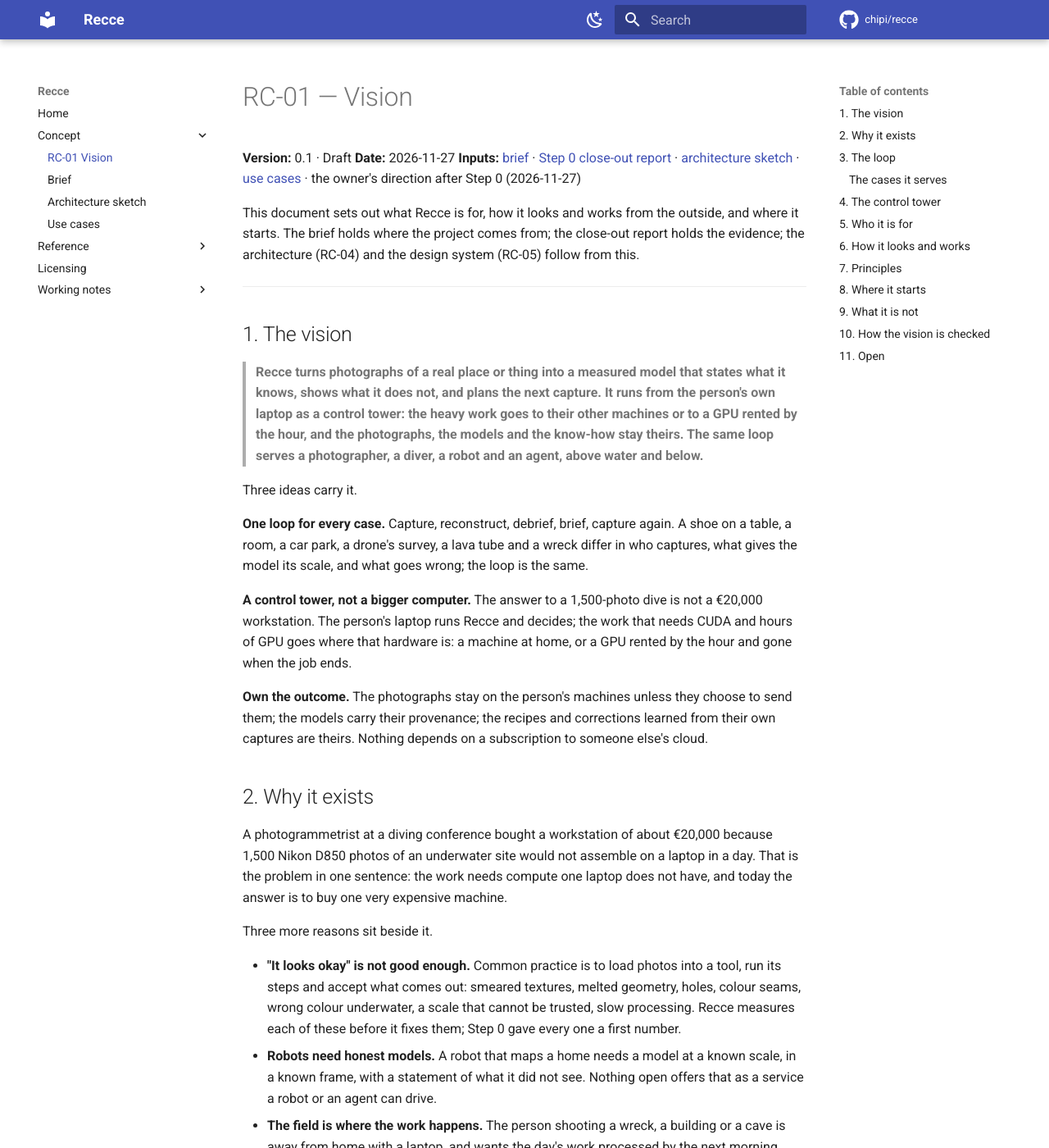
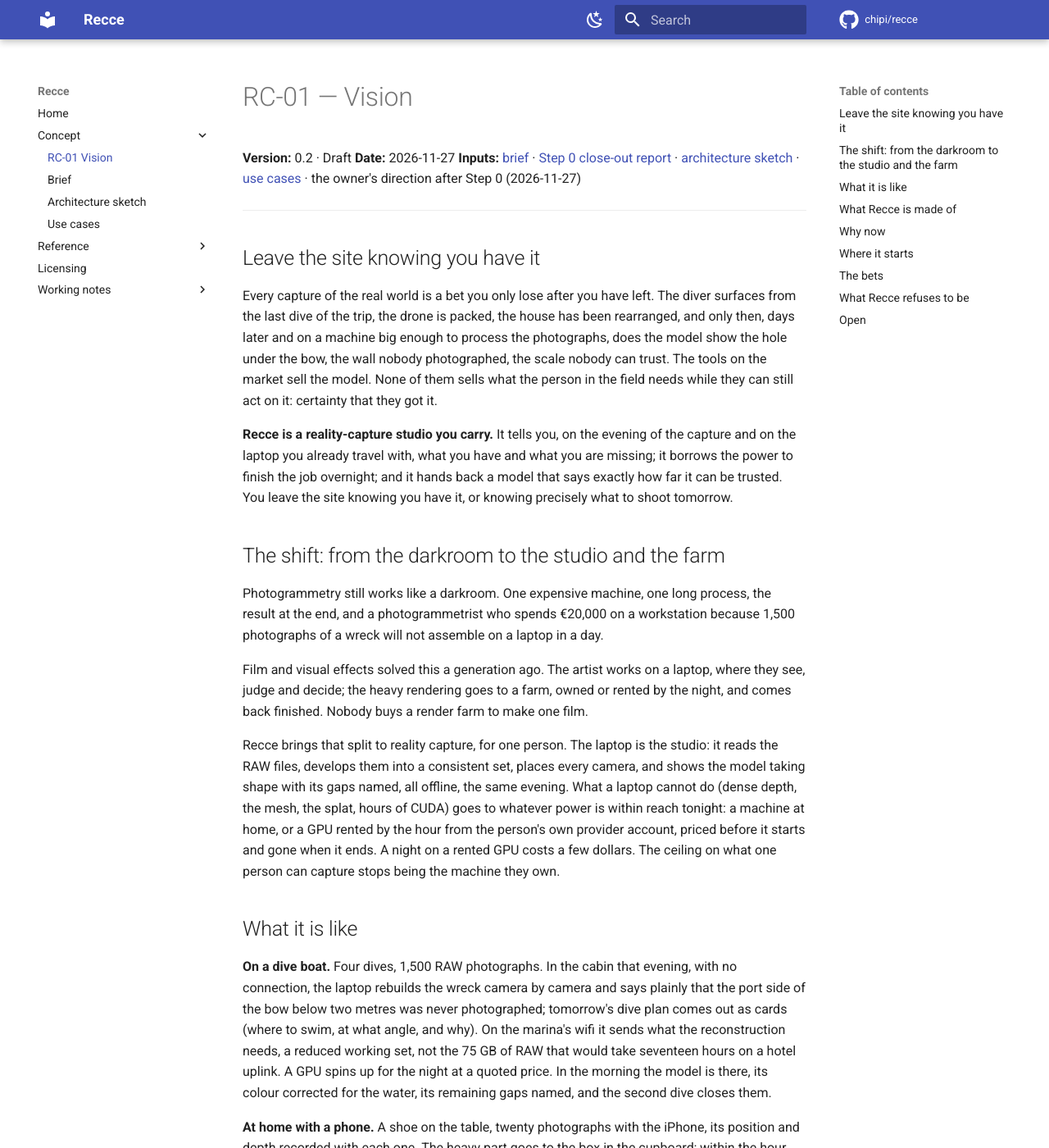
Before and after one commit to chipi/photogrammetry, an MkDocs documentation site: the page built from docs/concept/RC-01-vision.md, in a window 1280 px wide and 1400 px high. Shown: the whole window at 82% size. Built offline with MkDocs 1.6.1 and Material for MkDocs 9.7.7, drawn with Linux system fonts in a browser that asks for light colours; comment, search, counter and statistics services are not loaded; some of the changed text lies outside the part shown.

Commit message:
docs(RC-01): the vision rewritten as one argument
Replaces the first draft, which restated the owner's direction section by
section. The vision now argues one idea: capture is a bet lost after
leaving the site, and Recce sells certainty in the field; a laptop
studio judges the capture the same evening, borrowed power (home
machines or a GPU rented by the hour) finishes it overnight, and every
model carries a datasheet of how far it can be trusted. Scenarios, the
parts it is made of, why now, where it starts, the bets, and what it
refuses to be.

Cross-doc check: docs/concept/RC-brief.md (origin, §4 decisions),
docs/wip/step0-closeout-2026-11-27.md (52.4 and 14.7 mm, GLOMAP speed),
docs/wip/gpu-rental-p7.md (hourly price), docs/concept/RC-architecture-sketch.md
(§4 and §10 open questions).

Co-Authored-By: Claude Opus 5.5 <noreply@anthropic.com>
Claude-Session: https://claude.ai/code/session_014cvkLA9GgiW1hKuE9gqJDG

```diff
--- a/docs/concept/RC-01-vision.md
+++ b/docs/concept/RC-01-vision.md
@@ -1,229 +1,151 @@
 # RC-01 — Vision
 
-**Version:** 0.1 · Draft
+**Version:** 0.2 · Draft
 **Date:** 2026-11-27
 **Inputs:** [brief](RC-brief.md) · [Step 0 close-out report](../wip/step0-closeout-2026-11-27.md) ·
 [architecture sketch](RC-architecture-sketch.md) · [use cases](RC-use-cases.md) ·
 the owner's direction after Step 0 (2026-11-27)
 
-This document sets out what Recce is for, how it looks and works from the outside, and where it
-starts. The brief holds where the project comes from; the close-out report holds the evidence; the
-architecture (RC-04) and the design system (RC-05) follow from this.
-
 ---
 
-## 1. The vision
+## Leave the site knowing you have it
 
-> **Recce turns photographs of a real place or thing into a measured model that states what it
-> knows, shows what it does not, and plans the next capture. It runs from the person's own laptop
-> as a control tower: the heavy work goes to their other machines or to a GPU rented by the hour,
-> and the photographs, the models and the know-how stay theirs. The same loop serves a
-> photographer, a diver, a robot and an agent, above water and below.**
+Every capture of the real world is a bet you only lose after you have left. The diver surfaces
+from the last dive of the trip, the drone is packed, the house has been rearranged, and only then,
+days later and on a machine big enough to process the photographs, does the model show the hole
+under the bow, the wall nobody photographed, the scale nobody can trust. The tools on the market
+sell the model. None of them sells what the person in the field needs while they can still act on
+it: certainty that they got it.
 
-Three ideas carry it.
+**Recce is a reality-capture studio you carry.** It tells you, on the evening of the capture and
+on the laptop you already travel with, what you have and what you are missing; it borrows the
+power to finish the job overnight; and it hands back a model that says exactly how far it can be
+trusted. You leave the site knowing you have it, or knowing precisely what to shoot tomorrow.
 
-**One loop for every case.** Capture, reconstruct, debrief, brief, capture again. A shoe on a
-table, a room, a car park, a drone's survey, a lava tube and a wreck differ in who captures, what
-gives the model its scale, and what goes wrong; the loop is the same.
+## The shift: from the darkroom to the studio and the farm
 
-**A control tower, not a bigger computer.** The answer to a 1,500-photo dive is not a €20,000
-workstation. The person's laptop runs Recce and decides; the work that needs CUDA and hours of GPU
-goes where that hardware is: a machine at home, or a GPU rented by the hour and gone when the job
-ends.
+Photogrammetry still works like a darkroom. One expensive machine, one long process, the result at
+the end, and a photogrammetrist who spends €20,000 on a workstation because 1,500 photographs of a
+wreck will not assemble on a laptop in a day.
 
-**Own the outcome.** The photographs stay on the person's machines unless they choose to send
-them; the models carry their provenance; the recipes and corrections learned from their own
-captures are theirs. Nothing depends on a subscription to someone else's cloud.
+Film and visual effects solved this a generation ago. The artist works on a laptop, where they
+see, judge and decide; the heavy rendering goes to a farm, owned or rented by the night, and
+comes back finished. Nobody buys a render farm to make one film.
 
-## 2. Why it exists
+Recce brings that split to reality capture, for one person. The laptop is the studio: it reads
+the RAW files, develops them into a consistent set, places every camera, and shows the model
+taking shape with its gaps named, all offline, the same evening. What a laptop cannot do (dense
+depth, the mesh, the splat, hours of CUDA) goes to whatever power is within reach tonight: a
+machine at home, or a GPU rented by the hour from the person's own provider account, priced before
+it starts and gone when it ends. A night on a rented GPU costs a few dollars. The ceiling on what
+one person can capture stops being the machine they own.
 
-A photogrammetrist at a diving conference bought a workstation of about €20,000 because 1,500
-Nikon D850 photos of an underwater site would not assemble on a laptop in a day. That is the
-problem in one sentence: the work needs compute one laptop does not have, and today the answer is
-to buy one very expensive machine.
+## What it is like
 
-Three more reasons sit beside it.
+**On a dive boat.** Four dives, 1,500 RAW photographs. In the cabin that evening, with no
+connection, the laptop rebuilds the wreck camera by camera and says plainly that the port side of
+the bow below two metres was never photographed; tomorrow's dive plan comes out as cards (where
+to swim, at what angle, and why). On the marina's wifi it sends what the reconstruction needs, a
+reduced working set, not the 75 GB of RAW that would take seventeen hours on a hotel uplink. A GPU
+spins up for the night at a quoted price. In the morning the model is there, its colour corrected
+for the water, its remaining gaps named, and the second dive closes them.
 
-- **"It looks okay" is not good enough.** Common practice is to load photos into a tool, run its
-  steps and accept what comes out: smeared textures, melted geometry, holes, colour seams, wrong
-  colour underwater, a scale that cannot be trusted, slow processing. Recce measures each of these
-  before it fixes them; Step 0 gave every one a first number.
-- **Robots need honest models.** A robot that maps a home needs a model at a known scale, in a
-  known frame, with a statement of what it did not see. Nothing open offers that as a service a
-  robot or an agent can drive.
-- **The field is where the work happens.** The person shooting a wreck, a building or a cave is
-  away from home with a laptop, and wants the day's work processed by the next morning, with
-  a clear answer to "what do I shoot tomorrow?"
+**At home with a phone.** A shoe on the table, twenty photographs with the iPhone, its position
+and depth recorded with each one. The heavy part goes to the box in the cupboard; within the hour
+later there is a model at its true size, ready for Blender or a game engine. Then the whole room,
+which is the same room the robots map.
 
-## 3. The loop
+**A robot overnight.** The robot re-maps the flat while everyone sleeps and hands Recce its
+photographs and poses. In the morning the model sits in the robot's own frame at its true scale,
+with what changed since last month and the corner the robot never saw.
 
-| Step | What happens | Mission word, beside the term |
-|---|---|---|
-| Capture | Photos, RAW, video, poses and depth come in through one capture-set format, from a phone, a camera, a drone or a robot | sortie |
-| Reconstruct | A recipe chosen for the case runs over every machine the person has | |
-| Debrief (quality report) | Scale, frame, coverage and uncertainty for every part of the model, each claim with its evidence | debrief |
-| Brief (gap list) | What to shoot next, from where and why: cards for a person, JSON for a robot, MCP for an agent | brief for the next sortie |
+**An agent at the controls.** Someone's own agent starts the reconstruction, reads where it is
+weak, compares two recipes and proposes the next capture, through the same interface a person
+uses.
 
-The loop is what makes a model trustworthy. Step 0 showed why: on a scanned room, surfaces that
-no frame saw are 52.4 mm off the laser reference, surfaces seen by 32 or more frames 14.7 mm. A
-visible gap is worth more than a pretty model, because the next capture can close it.
+## What Recce is made of
 
-### The cases it serves
+**A model with a datasheet.** Every model leaves Recce the way a measuring instrument leaves the
+factory: with its specification. Its true size, or "size unknown"; its frame; where it is solid,
+where it is inferred, where nothing was seen. Step 0 showed why that matters: on a scanned room,
+surfaces no photograph saw are 52.4 mm off the laser reference, surfaces seen by thirty-two or
+more are 14.7 mm off. A model that hides that difference cannot be measured from, handed to a
+robot or trusted on a dive. A model that shows it can.
 
-| Case | Who captures | What gives scale and frame | What goes wrong | What comes out |
-|---|---|---|---|---|
-| Object (shoes, Lego, a camera) | The person, iPhone or DSLR, turntable | ARKit, a scale bar | Texture, fine detail | Mesh, splat, game asset |
-| Room, home | The person with the iPhone, then the robots | ARKit and LiDAR, robot poses | Blank walls, what nobody looked at | Structured rooms, splat |
-| Car, bikes | Walk-around | Priors or a measured distance | Shine, thin tubes | Mesh, presentation |
-| Building, terrain | Drone | RTK, control points | Focal length traded against height | Terrain, buildings |
-| Cave | Walking survey | Survey stations | Forks, narrow passages | Passage model |
-| Wreck, reef | Diver, DSLR in a housing | A refractive camera model, targets | Colour, haze, refraction, 1,500 RAW photos | Model with corrected colour |
-| A robot's map | The robot | Its own poses | What it did not see | A model placed in its map |
+**Capture as a conversation.** The person shoots, Recce answers, the person shoots again. The
+answer is concrete: where to stand, what to point at, what it will fix. The finished model is
+where the conversation stops, not the point of it. A person, a robot and an agent hold the same
+conversation in their own language: cards, a JSON brief, MCP.
 
-## 4. The control tower
+**Power on tap, decided by the person.** Compute is something switched on for a night and off in
+the morning, never something bought in advance. Recce shows which machine did what, what moved
+over the network and what it cost, and never rents anything without the person's go.
 
-**The laptop decides; the work goes where the hardware is.** Recce runs on the person's laptop,
-in the field without a connection as well as at home. It does what a laptop does well and fast:
-reading the photos, developing the RAW once for the whole set, sorting out the bad frames,
-registering the cameras, and writing a debrief and a gap list the same evening, so the loop
-closes in the field with no connection at all.
+**Everything stays the person's.** The photographs stay on their machines unless they send them;
+the models carry their history; the corrections Recce learns from their own camera, their own
+housing and their own captures belong to them. Recce runs no cloud of its own; it is open source,
+and the person's data has nowhere else to go.
 
-Then it hands off. Dense depth, which the mesh and its texture build on, needs CUDA or HIP and
-hours of GPU, and does not run on a MacBook today; a Mac trains splats only with Brush, the
-CUDA tools not at all (Step 0). Recce sends that work to:
+**Places with a history.** A dive site visited each season, the rooms of a home, the flat a robot
+maps every week: each becomes a place Recce remembers, not a folder of exports. The next visit
+starts from the last visit's gaps.
 
-- **the person's own machines**, over a private network, when they have them;
-- **a GPU rented by the hour**, from the person's own account with a provider, started with their
-  go, shown with its estimated cost before and its real cost after, and gone when the job ends.
+**A teacher in the studio.** Recce explains as it goes: every stage is something to look at and
+understand, from the cameras finding each other to the light falling off with depth underwater.
+Small labs inside the product show the physics behind a bad capture (baseline, overlap, blur,
+rolling shutter, refraction). A person's own AI, when they connect one, coaches on top: why this
+capture came out the way it did and what to do about it, every number it uses checked against
+Recce's own. Without it, Recce is complete. After a few outings the person reshoots less, because
+they understand what the camera needs.
 
-This is what opens Recce to people without a workstation: an evening of a rented CUDA machine
-costs a few dollars, not €20,000. The person pays for the hours they use and keeps everything
-that comes out.
+## Why now
 
-**Send what the next stage needs, not what the camera wrote.** 1,500 RAW photos at 50 MB are
-75 GB: about 17 hours over a 10 Mbit/s hotel uplink. Developed images at the resolution dense
-depth and splats work at are a fraction of that (an estimate of about 1.5 GB, to be measured).
-The RAW stays on the laptop and its backup; the cut between laptop and remote is chosen from
-measured sizes and times, per case. A preview goes first, the full set after, and transfers
-resume where they stopped.
+Four things became true at once. Global camera solving made registration three to four times
+faster. Gaussian splats made reconstructions something people want to look at. Phones
+started recording their own position and depth with every photograph. And a CUDA GPU now rents
+for about a third of a dollar an hour. Agents can drive tools, and local models can run beside
+them. The established tools were built for one large machine and a finished photo set; none of
+them is built for a person in the field, a pool of borrowed power and a conversation with the
+capture.
 
-**The person sees and steers the whole pool.** Which machine runs which stage, how long it took,
-what it cost and what moved across the network are on screen, as part of the reconstruction's
-story, not in a log.
+## Where it starts
 
-## 5. Who it is for
+Recce starts where it can be tested at every step, and grows outward.
 
-- **The photographer and diver** who shoots objects, places and wrecks with an iPhone, a DSLR, a
-  GoPro or a drone, and wants a better model than "it looks okay", from RAW, with colour that
-  holds.
-- **Anyone at home with a phone and a laptop**, who can rent the heavy machine for an evening
-  instead of owning it.
-- **Robots**, which hand over capture sets with their poses and get a model at a stated scale in
-  their own frame, with what they did not see.
-- **Agents**, which drive Recce through MCP: start a reconstruction, read its quality, compare
-  variants, say what to capture next.
-- **Learners**, through learn mode inside the product: small labs beside the terms they explain.
+**At home, from simple to hard.** The iPhone capture app and an object on a table, then a whole
+room. The room is the robots' world, so the home loop is also the first step of the robot loop.
 
-## 6. How it looks and works
+**The field night, from the start.** In parallel, the split that makes the rest possible: a large
+set developed and judged on the laptop, reduced, sent, reconstructed overnight on rented and home
+machines, and measured at every hand-off (bytes, upload time, wall-clock, cost). Borrowed power is
+the reason Recce exists, so it is built first, not added later.
 
-**Every stage is worth looking at.** The reconstruction is shown as a story: cameras finding
-their place, each camera drawn as its photo hanging where it was taken, the matches that hold
-the model together, where coverage is thin. The frame is a professional tool (an outliner, an
-inspector, a timeline, a command palette); the 3D scene is illustrative and designed to be shown
-to someone outside the field.
+Underwater, drones and caves come next on the same studio and the same farm; Step 0 already
+measured what each of them needs.
 
-**Quality is on the surface, not in a log.** Light and shadow by how many photos saw a surface;
-confidence solid or hatched; the reference beside the estimate where one exists; a debrief whose
-every claim opens its evidence, and a claim without evidence flagged.
+## The bets
 
-**The gap list is the brief for the next capture.** Each gap says where to stand, what to shoot,
-why, and what it gains, on a card, on a site map, and as JSON for a robot.
+The vision stands or falls on four things, each to be proven on the owner's own captures:
 
-**Recipes are compared, not trusted.** Two recipes on the same photos differ by one node; the page
-shows what changed and what it cost, estimated before and measured after.
+1. **The night is enough.** A day's large set reconstructs overnight on borrowed machines, for a
+   price one person accepts without thinking twice.
+2. **What travels is small.** The laptop reduces a day's RAW to a working set a weak uplink
+   carries in under an hour, without costing the model its quality.
+3. **The laptop can judge alone.** Registration, the gaps and tomorrow's plan for a day's set run
+   offline on the laptop the same evening.
+4. **The datasheet is honest.** What every model says about itself holds against references.
 
-**Presentation stays honest.** A shared model opens on a path through its photos, with the splat
-where it holds, the mesh where it does not, and an "About this model" card.
+## What Recce refuses to be
 
-**Learn mode is inside the product** *(owner, 2026-11-27)*: small labs beside the terms they
-explain (baseline, overlap, sharpness, rolling shutter, refraction), each with a tutor.
+Not a cloud service: there is no Recce server to send photographs to. Not a survey instrument:
+models state their limits instead of claiming a grade. Not the controller of robots or drones:
+they capture with their own software, and Recce judges what they bring back. Not dependent on AI:
+the studio is complete without it.
 
-**AI is optional, and a coach when present.** Every view, check, debrief and gap list works from
-geometry and rules alone. With the person's own AI connected (their provider or a local model),
-it explains why a result is the way it is, orders a plan from the actions the engine can carry
-out, says how the person will know it worked and what the facts cannot say. Every number it
-writes is checked against the engine's own. The engine supplies positions and verdicts; the AI
-explains them.
+## Open
 
-## 7. Principles
-
-Each comes from Step 0's evidence ([close-out report](../wip/step0-closeout-2026-11-27.md)).
-
-1. **Scale is stated, never guessed.** From priors, references or control points, or reported as
-   arbitrary. Robot poses gave 0.021%, RTK priors +0.025%; a learned model's metric scale was off
-   by up to 41%, so it never sets scale.
-2. **Say what is not known.** Coverage predicts error; an unseen floor is marked unknown, not
-   filled in.
-3. **The engine supplies facts and positions; AI explains and is checked.** An agent inventing shot
-   positions put 0 of 3 where a photographer can stand; with the engine's spots, 3 of 3.
-4. **Complete without AI.** The version without AI is the product, not a placeholder.
-5. **The laptop is the control tower; hardware is rented, not bought.** Offloading is built from
-   the start, rented GPUs included.
-6. **Move results, not raw data.** Each stage sends the smallest thing the next stage needs.
-7. **Own the outcome.** Self-hosted and open source (MIT); photos, models and learned recipes stay
-   with the person; rented machines work under the person's own account and leave nothing behind.
-8. **Explain as it goes, beautifully.** The interface is how a person understands the machine.
-
-## 8. Where it starts
-
-The build starts with two tracks in parallel *(owner, 2026-11-27)*:
-
-- **At home with the iPhone.** The iPhone capture app (RC-P11) and the owner photographing at
-  home, from simpler to more complex: objects first, then a whole room. The room is the setting
-  the robots map, so it leads into the robot cases.
-- **The field night.** The laptop develops, registers and debriefs a large set; dense depth and a
-  splat run on a rented GPU and the owner's machines; the bytes at each hand-off, the upload time,
-  the wall-clock and the cost are measured, and the cut between laptop and remote is chosen from
-  them. This is where the central bet (RC-P7: distributing the work beats the best single machine)
-  is tested.
-
-Underwater, drones and caves follow on the same loop and the same pool.
-
-## 9. What it is not
-
-- **Not a cloud service.** No accounts, no multi-tenancy, no photos on Recce's servers: there are
-  none. A rented GPU is the person's own, for the hours they choose.
-- **Not survey-grade or navigation-grade.** Models carry their scale and uncertainty and say what
-  they are not.
-- **Not capture control.** Robots and drones capture with their own software; Recce says what a
-  good capture needs and judges it after.
-- **Not dependent on AI**, and never shipping restricted model weights by default.
-
-## 10. How the vision is checked
-
-The vision holds when these are true, each measured on the owner's own captures:
-
-- **The field night:** a day's large set, shot away from home, is developed and debriefed on the
-  laptop the same evening, and reconstructed overnight on rented or own machines; the cost and
-  the time are known before it starts and recorded after. Targets for time and cost are set from
-  the field-night proof.
-- **The home loop:** an object and a room captured with the iPhone come out at a stated scale,
-  with a gap list whose next shots, once taken, close the gaps they name.
-- **The robot loop:** a robot's capture set gives a model in the robot's frame at a stated scale,
-  within the tolerances Step 0 used (0.5% scale, 1% placement).
-- **The honesty check:** no model leaves Recce without its scale state, its frame and its
-  coverage, and no claim in a debrief lacks its evidence.
-
-## 11. Open
-
-- **The field client.** In the field something runs on the laptop: the local engine serving the
-  same web UI is the current design; whether it is packaged as a desktop application is decided
-  later *(open, owner, 2026-11-27)*.
-- **The field split.** What leaves the laptop, at which resolution; whether registration of
-  1,500 photos fits on the laptop (38 photos already peaked at 28 GB); when the RAW or full
-  resolution must travel (full-detail texture, underwater colour corrected by range).
-- **Renting.** Which providers first, and how data reaches them: from the laptop over the uplink,
-  or staged near them.
-- **A portable dense path** for Macs, or dense always on a CUDA or HIP machine.
-- **Where recipes and corrections live.** A private repository beside the owner's data; how a
-  person shares them, if at all.
+How the studio is delivered on the laptop (the local engine with its web interface, or a desktop
+application around it); exactly what the laptop sends and at what resolution, and when the RAW
+itself has to travel (full-detail texture, colour corrected by range underwater); whether a day's
+registration fits in a laptop's memory; which providers to rent from first; and whether a Mac
+ever runs dense depth itself.
```
